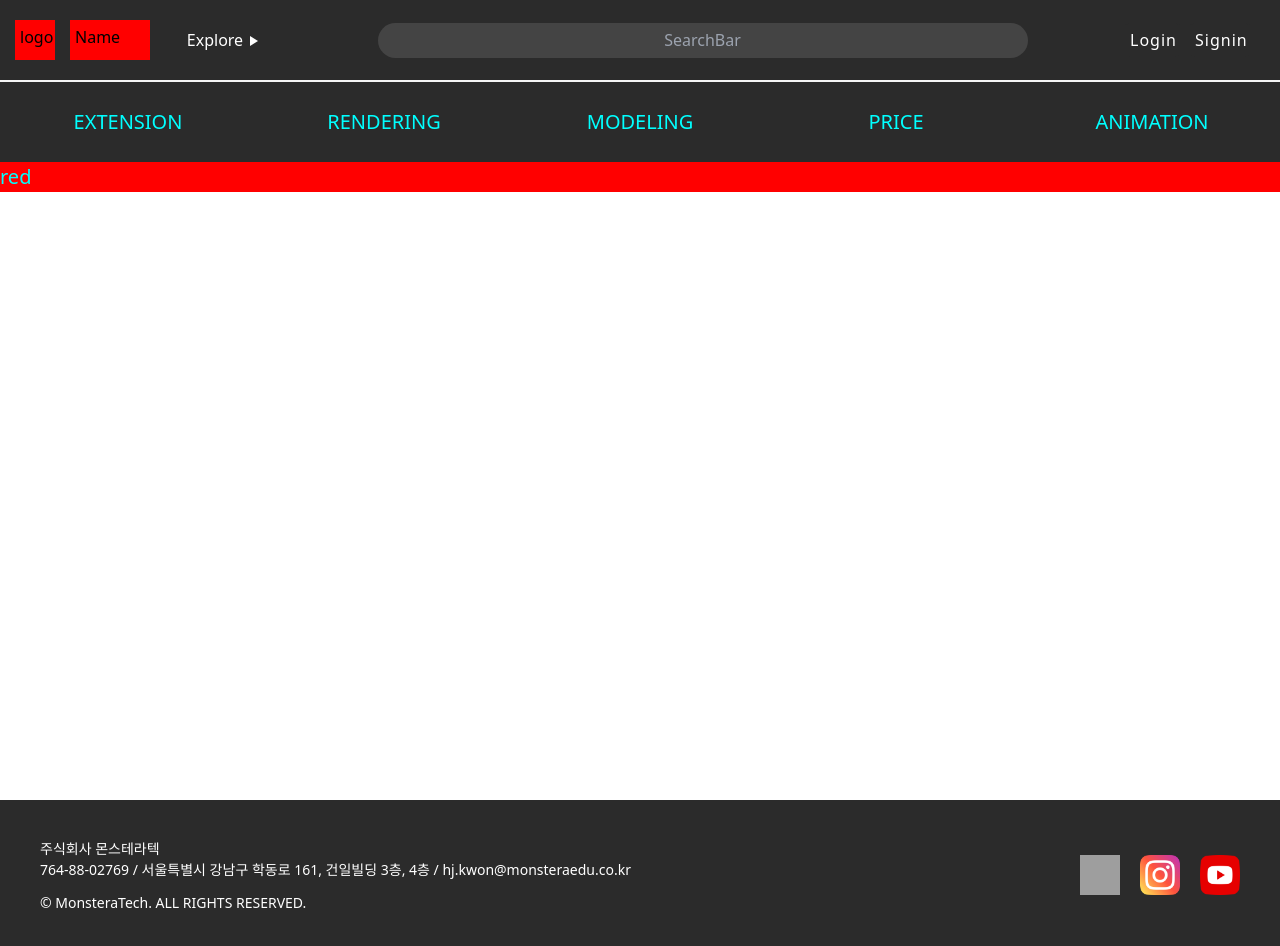
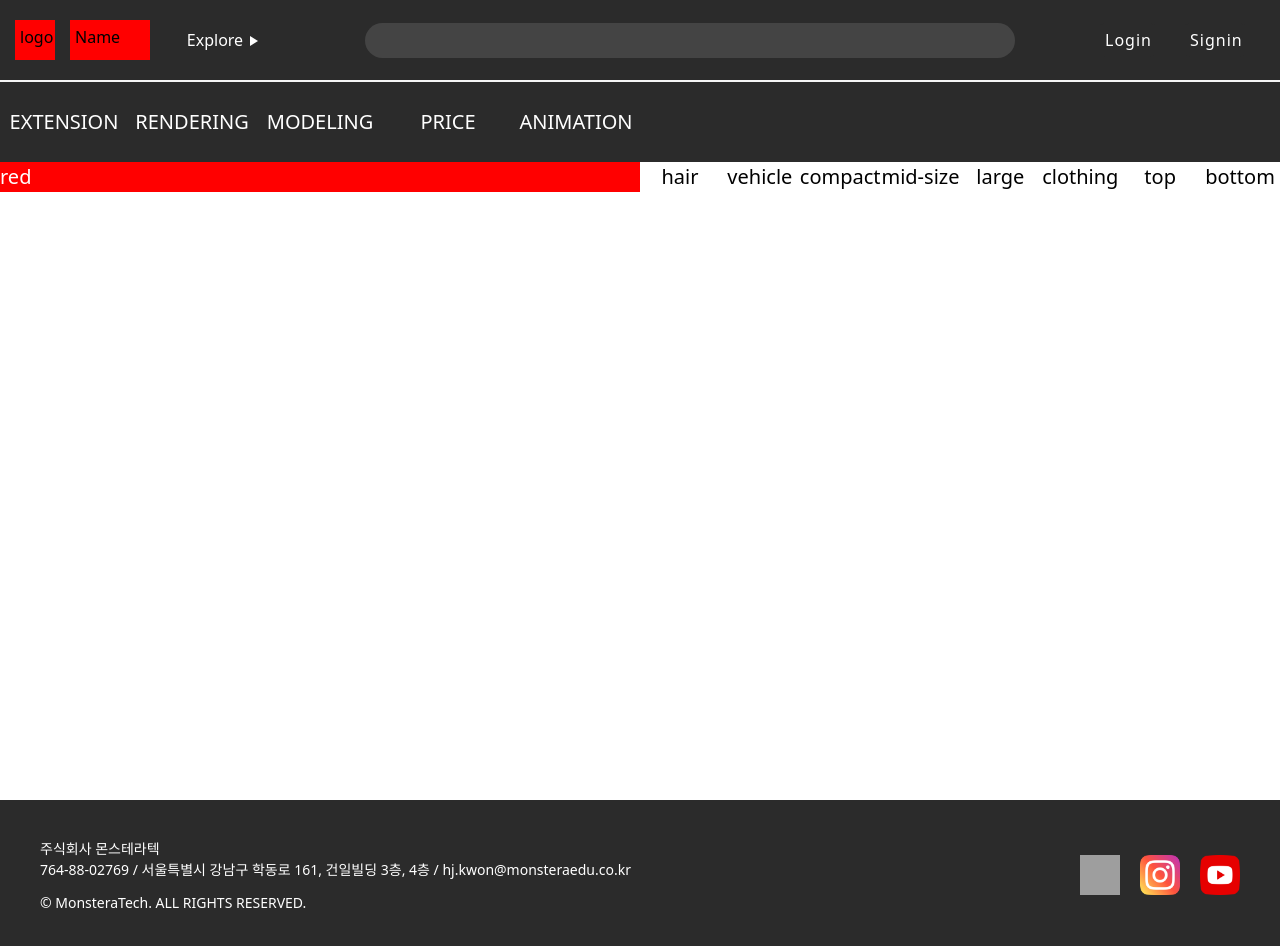
Before and after one commit to kang98kang/3DAssetTrading, a Next.js app: page /explore in a window 1280 px wide. Shown: the top 946 px of the page. Built offline with nearby package versions, Linux system fonts and the light colour scheme; grey boxes are pictures that could not be loaded.

Commit message:
Add routing to a explore page from Header menus, edit a explore page

```diff
--- a/app/Explore.js
+++ b/app/Explore.js
@@ -1,6 +1,7 @@
 "use client";
 
 import { useState } from "react";
+import { useRouter } from "next/navigation";
 import { motion } from "framer-motion";
 import styles from "./Header.module.css";
 
@@ -56,12 +57,18 @@ export default function Explore() {
   const [isDropdownVisible, setDropdownVisible] = useState(false);
   const [activeSubmenu, setActiveSubmenu] = useState(null);
 
+  const router = useRouter();
+
   const toggleDropdown = () => {
     setDropdownVisible(!isDropdownVisible);
   };
 
   const toggleSubmenu = (item) => {
     setActiveSubmenu(activeSubmenu === item ? null : item);
+  };
+
+  const handleFilterClick = (filter) => {
+    router.push(`/explore?filter=${filter}`);
   };
 
   return (
@@ -78,41 +85,71 @@ export default function Explore() {
         variants={dropdownVariants}
       >
         <motion.ul>
-          <motion.li variants={itemVariants}>머리카락</motion.li>
           <motion.li
             variants={itemVariants}
-            onMouseEnter={() => toggleSubmenu("car")}
+            onClick={() => handleFilterClick("hair")}
+          >
+            머리카락
+          </motion.li>
+          <motion.li
+            variants={itemVariants}
+            onMouseEnter={() => toggleSubmenu("vehicle")}
             onMouseLeave={() => toggleSubmenu(null)}
           >
             차량
-            {activeSubmenu === "car" && (
+            {activeSubmenu === "vehicle" && (
               <motion.ul
                 className={styles.submenu}
                 initial="hidden"
                 animate="visible"
                 variants={submenuVariants}
               >
-                <motion.li variants={itemVariants}>소형</motion.li>
-                <motion.li variants={itemVariants}>중형</motion.li>
-                <motion.li variants={itemVariants}>대형</motion.li>
+                <motion.li
+                  variants={itemVariants}
+                  onClick={() => handleFilterClick("compact")}
+                >
+                  소형
+                </motion.li>
+                <motion.li
+                  variants={itemVariants}
+                  onClick={() => handleFilterClick("mid-size")}
+                >
+                  중형
+                </motion.li>
+                <motion.li
+                  variants={itemVariants}
+                  onClick={() => handleFilterClick("large")}
+                >
+                  대형
+                </motion.li>
               </motion.ul>
             )}
           </motion.li>
           <motion.li
             variants={itemVariants}
-            onMouseEnter={() => toggleSubmenu("clothes")}
+            onMouseEnter={() => toggleSubmenu("clothing")}
             onMouseLeave={() => toggleSubmenu(null)}
           >
             옷
-            {activeSubmenu === "clothes" && (
+            {activeSubmenu === "clothing" && (
               <motion.ul
                 className={styles.submenu}
                 initial="hidden"
                 animate="visible"
                 variants={submenuVariants}
               >
-                <motion.li variants={itemVariants}>상의</motion.li>
-                <motion.li variants={itemVariants}>하의</motion.li>
+                <motion.li
+                  variants={itemVariants}
+                  onClick={() => handleFilterClick("top")}
+                >
+                  상의
+                </motion.li>
+                <motion.li
+                  variants={itemVariants}
+                  onClick={() => handleFilterClick("bottom")}
+                >
+                  하의
+                </motion.li>
               </motion.ul>
             )}
           </motion.li>
--- a/app/Header.js
+++ b/app/Header.js
@@ -20,10 +20,17 @@ export default function Header() {
           >
             logo
           </div>
-          <div className={`${styles.logo} ${styles.name}`}>Name</div>
+          <div
+            className={`${styles.logo} ${styles.name}`}
+            onClick={() => {
+              router.push("/");
+            }}
+          >
+            Name
+          </div>
           <Explore />
         </div>
-        <input type="text" placeholder="SearchBar" className={styles.nav} />
+        <input type="text" className={styles.nav} />
         <div className={styles.loginContainer}>
           <Button
             backgroundColor="#2b2b2b"
--- a/app/Header.module.css
+++ b/app/Header.module.css
@@ -48,7 +48,7 @@
 
 .nav:focus {
   outline: none;
-  border: 2px solid greenyellow;
+  border: 2px solid #84a9a6;
   background-color: #555;
 }
 
@@ -56,8 +56,8 @@
   display: flex;
   justify-content: right;
   margin-left: 15px;
-  gap: 10px;
-  margin-right: 30px;
+  gap: 30px;
+  margin-right: 35px;
 }
 
 .login {
--- a/app/explore/explorepage.module.css
+++ b/app/explore/explorepage.module.css
@@ -2,7 +2,7 @@
   background-color: white;
   margin-top: 80px;
   min-height: calc(100vh - 80px);
-  color: cyan;
+  color: white;
   font-size: 20px;
   height: auto;
 }
@@ -27,4 +27,32 @@
   display: flex;
   flex: 1;
   justify-content: center;
+  position: relative;
 }
+
+.dropdown {
+  display: none;
+  position: absolute;
+  top: 150%;
+  left: 0;
+  width: 100%;
+  background-color: #2b2b2b;
+  z-index: 10;
+}
+
+.filter:hover .dropdown {
+  display: block;
+  transition: transform 1s ease;
+}
+
+.dropdownItem {
+  display: block;
+  padding: 10px;
+  color: white;
+  text-align: center;
+  cursor: pointer;
+}
+
+.dropdownItem:hover {
+  background-color: #f0f0f0;
+}
--- a/app/explore/page.js
+++ b/app/explore/page.js
@@ -1,18 +1,56 @@
+"use client";
+
+import { useSearchParams } from "next/navigation";
 import styles from "./explorepage.module.css";
 
 export default function Explore() {
+  const searchParams = useSearchParams();
   const filters = ["EXTENSION", "RENDERING", "MODELING", "PRICE", "ANIMATION"];
+  const subFilterUrl = searchParams.get("filter");
+  const subFilters = [
+    "hair",
+    "vehicle",
+    "compact",
+    "mid-size",
+    "large",
+    "clothing",
+    "top",
+    "bottom",
+  ];
+
   return (
     <div className={styles.dummy}>
       <div className={styles.divisionline}></div>
       <div className={styles.nav}>
-        {filters.map((filter, index) => (
-          <div key={index} className={styles.filter}>
-            {filter}
-          </div>
-        ))}
+        <div style={{ width: "50%", display: "flex" }}>
+          {filters.map((filterName, index) => (
+            <div key={index} className={styles.filter}>
+              {filterName}
+              <div className={styles.dropdown}>
+                {subFilters.map((subFilter, subIndex) => (
+                  <div key={subIndex} className={styles.dropdownItem}>
+                    {subFilter}
+                  </div>
+                ))}
+              </div>
+            </div>
+          ))}
+        </div>
       </div>
-      <div style={{ backgroundColor: "red" }}>red</div>
+      <div style={{ display: "flex" }}>
+        <div style={{ backgroundColor: "red", flex: 1 }}>red</div>
+        <div style={{ display: "flex", flex: 1 }}>
+          {subFilters.map((filterName, index) => (
+            <div
+              key={index}
+              className={styles.filter}
+              style={{ color: "black" }}
+            >
+              {filterName} {subFilterUrl === filterName ? "(선택됨)" : ""}
+            </div>
+          ))}
+        </div>
+      </div>
     </div>
   );
 }
--- a/public/language.json
+++ b/public/language.json
@@ -21,8 +21,8 @@
       "Hair",
       "Vehicle",
       "Compact",
-      "Middle Size",
-      "Big Size",
+      "Mid-size",
+      "Large",
       "Clothing",
       "Top",
       "Bottom"
@@ -30,7 +30,7 @@
     "Login": ["Login", "Logout", "Signin"],
     "Footer": [
       "Monsteratec Co. Ltd.",
-      "764-88-02769 / 3rd and 4th floors, Geonil Building, 161 Hakdong-ro, Gangnam-gu, Seoul / hj.kwon@monsteraedu.co.kr"
+      "764-88-02769 / 3F, 4F Geonil Building, 161 Hakdong-ro, Gangnam-gu, Seoul / hj.kwon@monsteraedu.co.kr"
     ]
   }
 }
```
